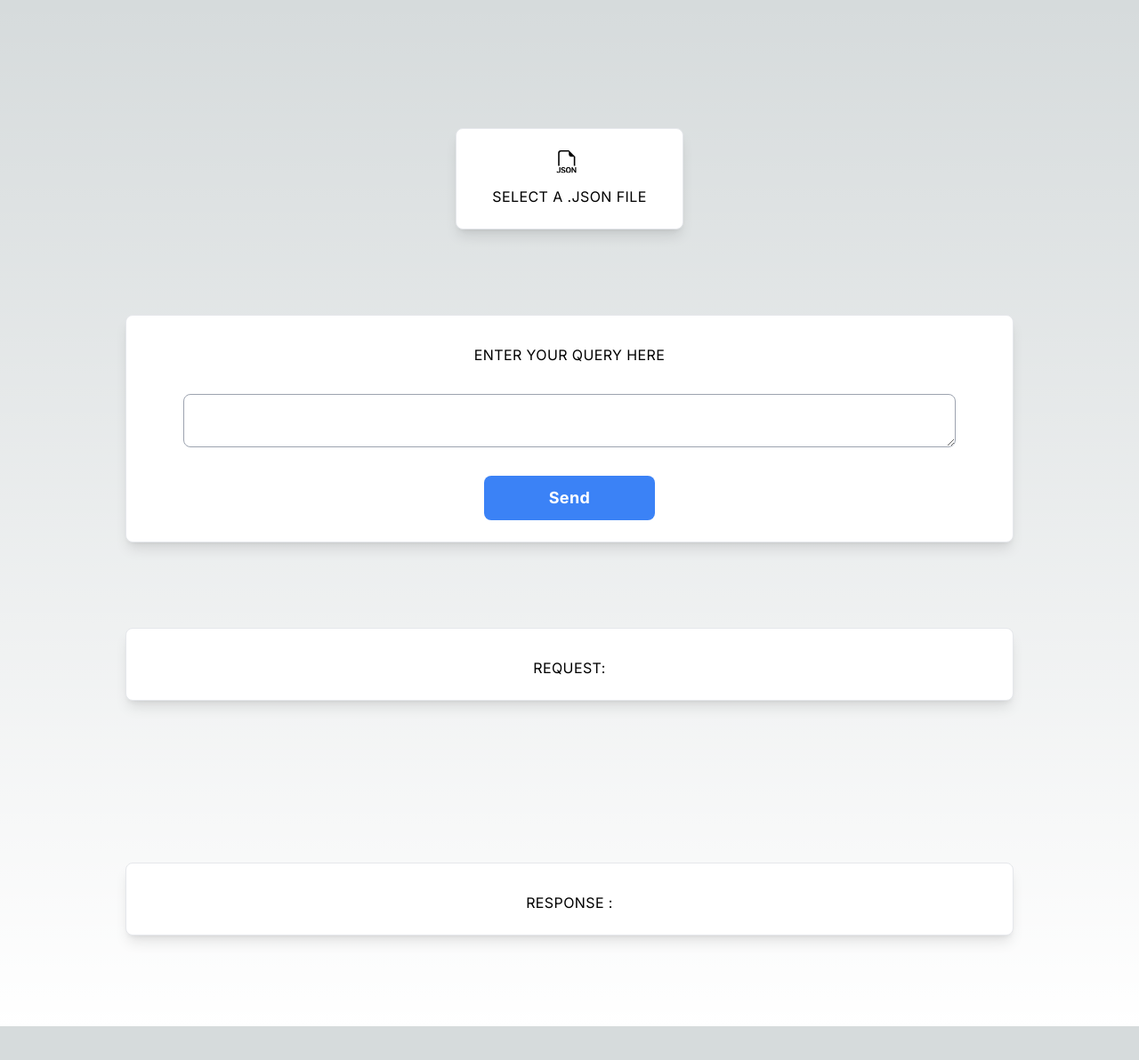
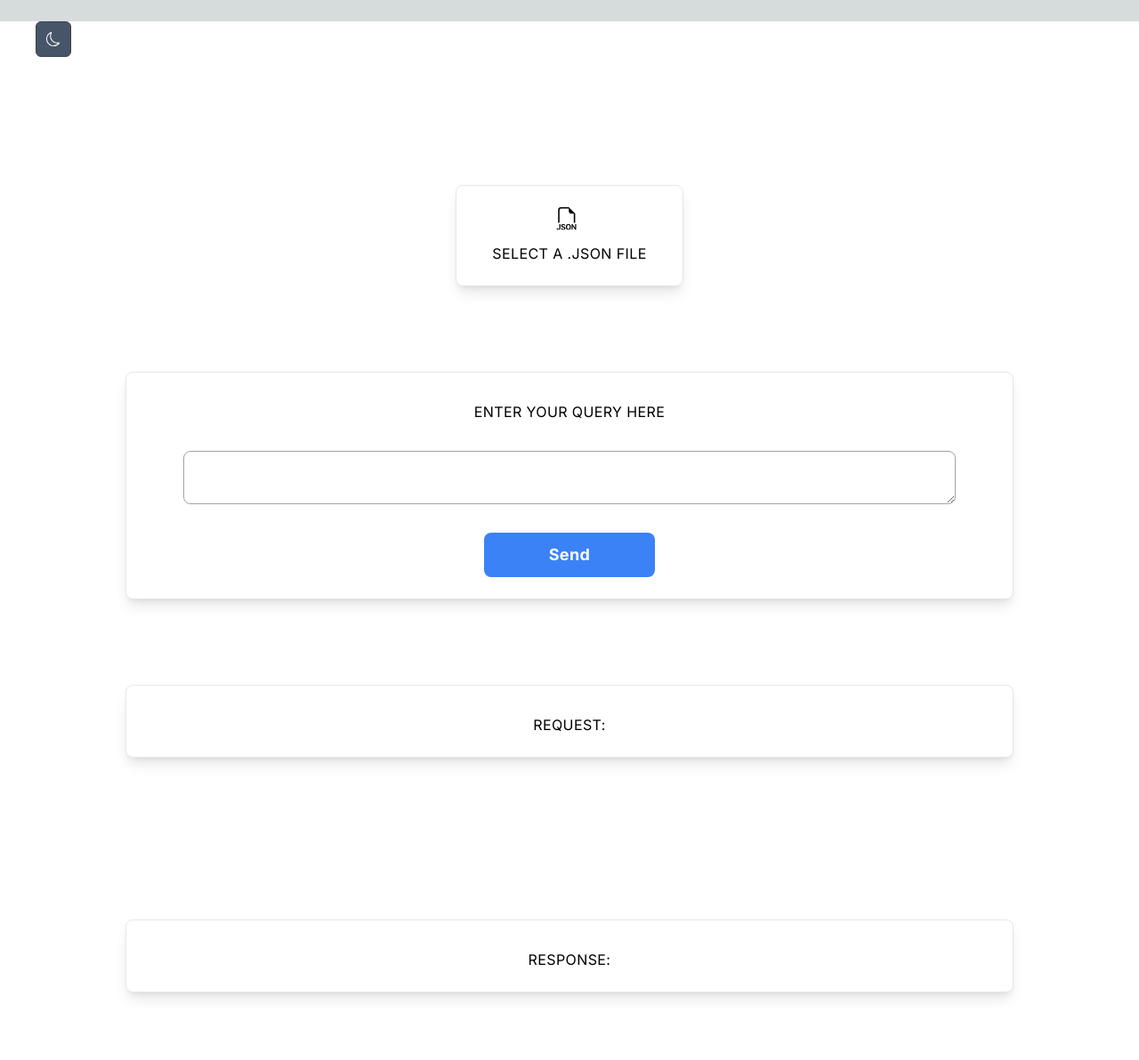
Before and after one commit to SuhasAcharya/json-input, a Next.js app: page / in a window 1280 px wide. Shown: the top 1192 px of the page at 89% size. Before the commit the page ends 1154 px from the top, so only its background shows below. Built offline with nearby package versions, Linux system fonts and the light colour scheme.

Commit message:
theme added

```diff
--- a/app/components/input.tsx
+++ b/app/components/input.tsx
@@ -1,45 +1,60 @@
-"use client";
 import React, { useState } from "react";
 import { toast, ToastContainer } from "react-toastify";
+import { BsFiletypeJson } from "react-icons/bs";
 import "react-toastify/dist/ReactToastify.css";
-import { BsFiletypeJson } from "react-icons/bs";
 
-export default function Input() {
+export default function Input({ darkMode }: any) {
   const [fileContent, setFileContent] = useState("");
 
-  const handleFileChange = (event) => {
+  const handleFileChange = (event: React.ChangeEvent<HTMLInputElement>) => {
     const fileInput = event.target;
-    const file = fileInput.files[0];
+    const files = fileInput && fileInput.files;
 
-    if (file) {
+    if (files?.length) {
       const reader = new FileReader();
       reader.onload = (e) => {
-        const content = e.target.result;
-        setFileContent(content);
+        if (e.target) {
+          const content = e.target.result;
+          if (content) {
+            setFileContent(content as string);
+          }
 
-        toast.success("File uploaded successfully!", {
-          position: "bottom-center",
-          autoClose: 3000, // Auto close after 3 seconds
-        });
+          toast.success("File uploaded successfully!", {
+            position: "top-right",
+            autoClose: 3000, // Auto close after 3 seconds
+          });
+        }
       };
 
-      reader.readAsText(file);
+      reader.readAsText(files[0]);
     }
   };
 
   return (
-    <div className="p-4 h-auto w-full mt-[10%]">
+    <div
+      className={`p-4 h-auto w-full mt-[10%] ${
+        darkMode ? "bg-black" : "bg-white"
+      }`}
+    >
       <form action="" className="flex items-center justify-center">
-        <label className="w-64 flex flex-col items-center px-4 py-6 bg-white rounded-lg shadow-lg tracking-wide uppercase border cursor-pointer border-blue">
+        <label
+          className={`w-64 flex flex-col items-center px-4 py-6 ${
+            darkMode ? "bg-black" : "bg-white"
+          }  rounded-lg shadow-lg tracking-wide uppercase border cursor-pointer border-blue`}
+        >
           <svg
-            className="w-8 h-8"
+            className={`"w-8 h-8 ${darkMode ? "text-white" : "text-black"} `}
             fill="currentColor"
             xmlns="http://www.w3.org/2000/svg"
             viewBox="0 0 20 20"
           >
             <BsFiletypeJson />
           </svg>
-          <span className="mt-2 text-base leading-normal">
+          <span
+            className={`mt-2 text-base leading-normal ${
+              darkMode ? "text-white" : "text-black"
+            }`}
+          >
             Select a .json file
           </span>
           <input
@@ -54,8 +69,20 @@ export default function Input() {
 
       {fileContent && (
         <div className="mt-4 p-4 bg-gray-100 rounded-md">
-          <h2 className="text-lg font-semibold">Uploaded File Content:</h2>
-          <pre className="mt-2 whitespace-pre-wrap">{fileContent}</pre>
+          <h2
+            className={`text-lg font-semibold ${
+              darkMode ? "text-white" : "text-black"
+            }`}
+          >
+            Uploaded File Content:
+          </h2>
+          <pre
+            className={`mt-2 whitespace-pre-wrap ${
+              darkMode ? "text-white" : "text-black"
+            } `}
+          >
+            {fileContent}
+          </pre>
         </div>
       )}
 
--- a/app/components/query.tsx
+++ b/app/components/query.tsx
@@ -1,12 +1,20 @@
 "use client";
 import React from "react";
 
-export default function Query() {
+export default function Query({ darkMode }: any) {
   return (
-    <div className="p-4 h-auto w-full mt-[5%]">
+    <div className={`p-4 h-auto w-full mt-[5%]`}>
       <form action="" className="flex items-center justify-center">
-        <label className="w-[80%] h-auto flex flex-col items-center px-4 py-6 gap-y-8 bg-white rounded-lg shadow-lg tracking-wide uppercase border cursor-pointer border-blue">
-          <span className="mt-2 text-base leading-normal">
+        <label
+          className={`w-[80%] h-auto flex flex-col items-center px-4 py-6 gap-y-8 ${
+            darkMode ? "bg-black" : "bg-white"
+          } rounded-lg shadow-lg tracking-wide uppercase border cursor-pointer border-blue`}
+        >
+          <span
+            className={`mt-2 text-base leading-normal ${
+              darkMode ? "text-white" : "text-black"
+            }`}
+          >
             Enter your query here
           </span>
           <textarea className="h-[60px] w-[90%] border-[1px] border-gray-400 rounded-lg p-2 text-lg font-semibold" />
--- a/app/components/request.tsx
+++ b/app/components/request.tsx
@@ -1,12 +1,22 @@
 "use client";
 import React from "react";
 
-export default function Request() {
+export default function Request({ darkMode }: any) {
   return (
-    <div className="p-4 h-auto min-h-[25vh] w-full mt-[5%]">
+    <div className={`p-4 h-auto min-h-[25vh] w-full mt-[5%]`}>
       <form action="" className="flex items-center justify-center">
-        <label className="w-[80%] h-auto flex flex-col items-center px-4 py-6 gap-y-8 bg-white rounded-lg shadow-lg tracking-wide uppercase border cursor-pointer border-blue">
-          <span className="mt-2 text-base leading-normal">Request:</span>
+        <label
+          className={`w-[80%] h-auto flex flex-col items-center px-4 py-6 gap-y-8 ${
+            darkMode ? "bg-black" : "bg-white"
+          } rounded-lg shadow-lg tracking-wide uppercase border cursor-pointer border-blue`}
+        >
+          <span
+            className={`mt-2 text-base leading-normal ${
+              darkMode ? "text-white" : "text-black"
+            } `}
+          >
+            Request:
+          </span>
         </label>
       </form>
     </div>
--- a/app/components/response.tsx
+++ b/app/components/response.tsx
@@ -1,12 +1,22 @@
 "use client";
 import React from "react";
 
-export default function Response() {
+export default function Response({ darkMode }: any) {
   return (
-    <div className="p-4 h-auto min-h-[25vh] w-full mt-[5%]">
+    <div className={`p-4 h-auto min-h-[25vh] w-full mt-[5%]`}>
       <form action="" className="flex items-center justify-center">
-        <label className="w-[80%] h-auto flex flex-col items-center px-4 py-6 gap-y-8 bg-white rounded-lg shadow-lg tracking-wide uppercase border cursor-pointer border-blue">
-          <span className="mt-2 text-base leading-normal">Response :</span>
+        <label
+          className={`w-[80%] h-auto flex flex-col items-center px-4 py-6 gap-y-8 ${
+            darkMode ? "bg-black" : "bg-white"
+          } rounded-lg shadow-lg tracking-wide uppercase border cursor-pointer border-blue`}
+        >
+          <span
+            className={`mt-2 text-base leading-normal ${
+              darkMode ? "text-white" : "text-black"
+            } `}
+          >
+            Response:
+          </span>
         </label>
       </form>
     </div>
--- a/app/page.tsx
+++ b/app/page.tsx
@@ -1,16 +1,31 @@
-import Image from "next/image";
+"use client";
+import React, { useState } from "react";
 import Input from "./components/input";
 import Query from "./components/query";
 import Request from "./components/request";
 import Response from "./components/response";
+import { BsMoon, BsSun } from "react-icons/bs";
 
-export default function Home() {
+const Home = () => {
+  const [darkMode, setDarkMode] = useState(false);
+
+  const toggleTheme = () => {
+    setDarkMode(!darkMode);
+  };
+
   return (
-    <div className="">
-      <Input />
-      <Query />
-      <Request />
-      <Response />
+    <div className={darkMode ? "bg-black" : "bg-white"}>
+      <div className="ml-10 mt-6 border-[1px] rounded-md border-gray-700 w-10 flex items-center justify-center h-10 bg-slate-600 text-white">
+        <button onClick={toggleTheme}>
+          {darkMode ? <BsSun /> : <BsMoon />}
+        </button>
+      </div>
+      <Input darkMode={darkMode} />
+      <Query darkMode={darkMode} />
+      <Request darkMode={darkMode} />
+      <Response darkMode={darkMode} />
     </div>
   );
-}
+};
+
+export default Home;
```
